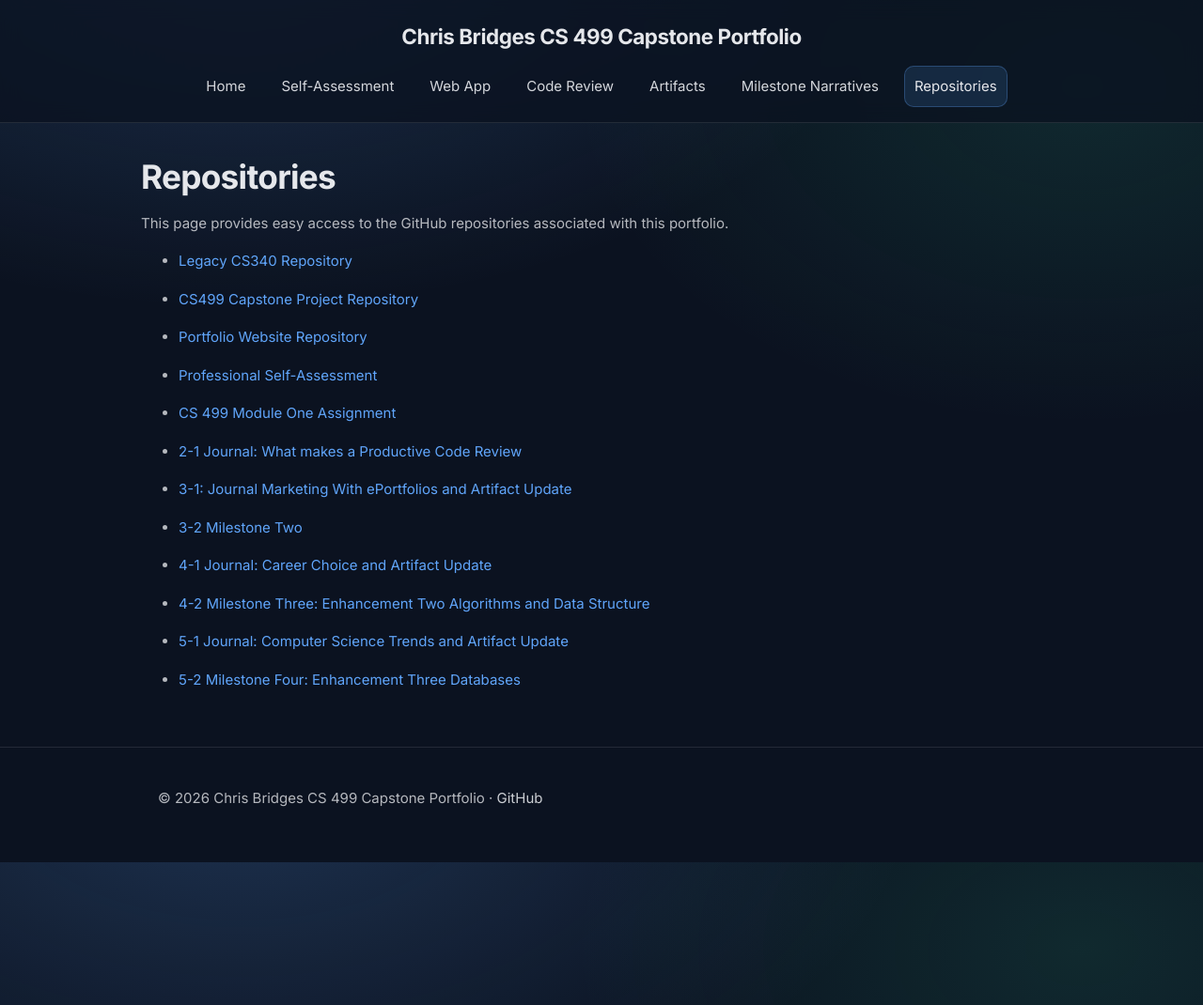
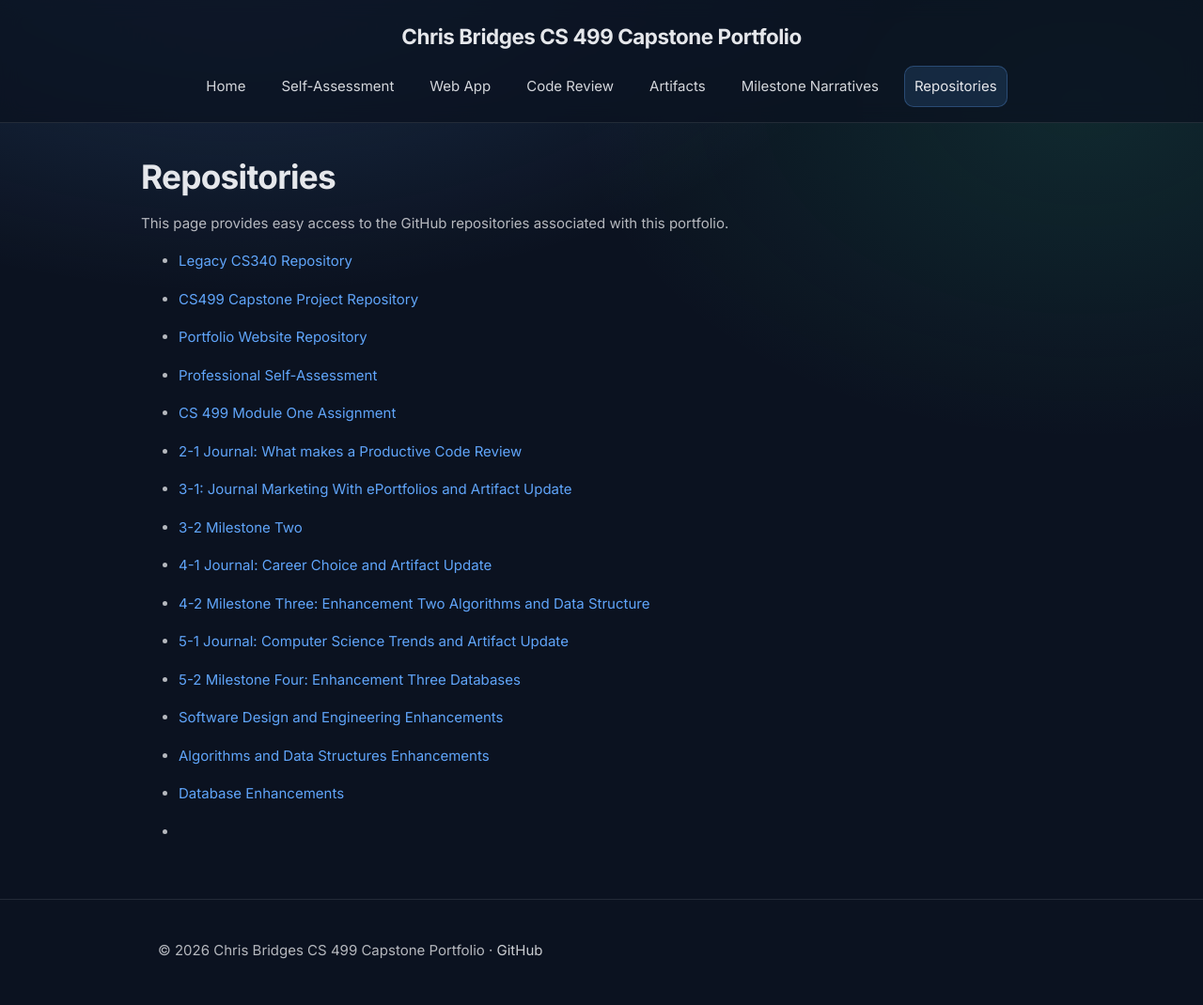
Before and after one commit to christopherbridges1/christopherbridges1.github.io, a Jekyll site: the page built from _pages/repository.md, in a window 1280 px wide and 1080 px high. Shown: the top 1070 px of the window at 94% size. Built offline with Jekyll 4.4.1, drawn with Linux system fonts in a browser that asks for light colours.

Commit message:
Update repository.md

```diff
--- a/_pages/repository.md
+++ b/_pages/repository.md
@@ -29,3 +29,11 @@ This page provides easy access to the GitHub repositories associated with this p
 - [5-1 Journal: Computer Science Trends and Artifact Update](/assets/5-1 Journal Computer Science Trends and Artifact Update.docx)
 
 - [5-2 Milestone Four: Enhancement Three Databases](/assets/5-2 Milestone Four Enhancement Three Databases.docx)
+
+- [Software Design and Engineering Enhancements](/assets/Narrative Software Design and Engineering Enhancements.docx)
+
+- [Algorithms and Data Structures Enhancements](/assets/Narrative Algorithm and Data Structure Enhancements.docx)
+
+- [Database Enhancements](/assets/Narrative Database Enhancements.docx)
+
+-
```
